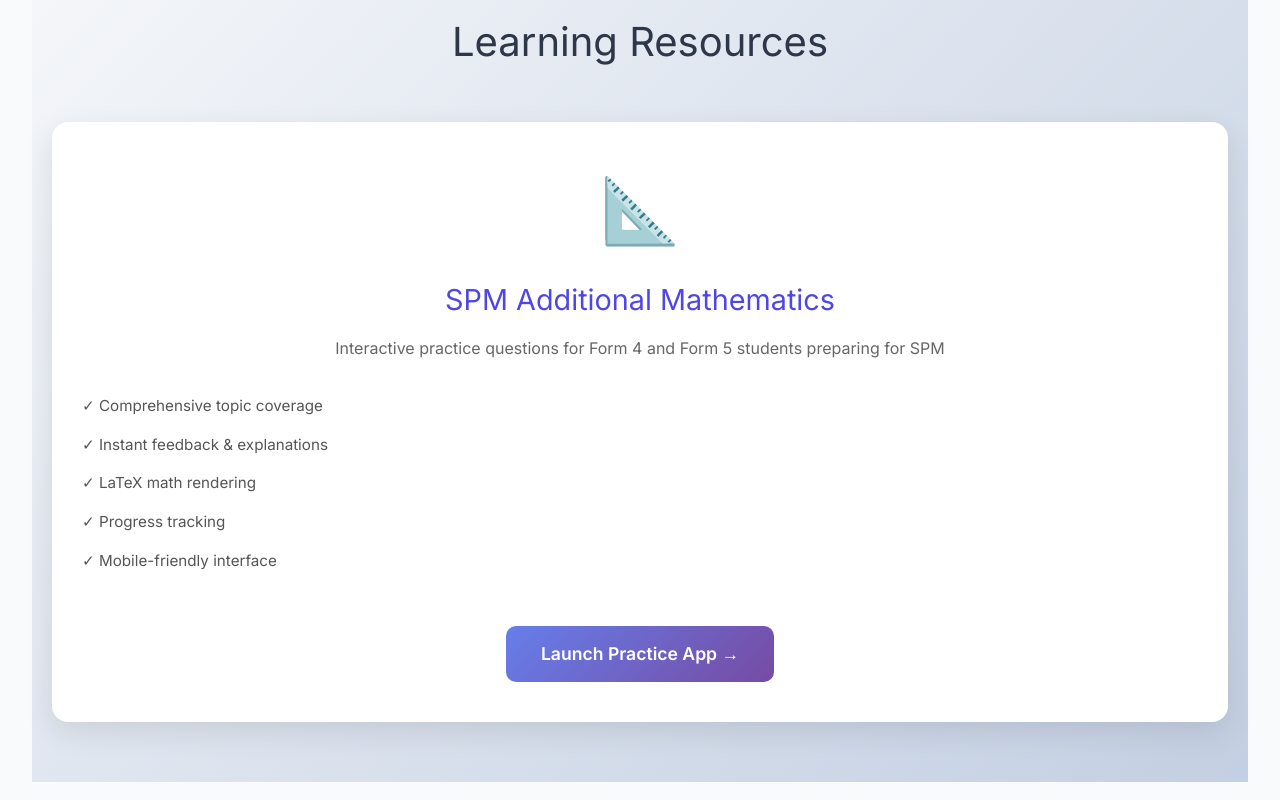
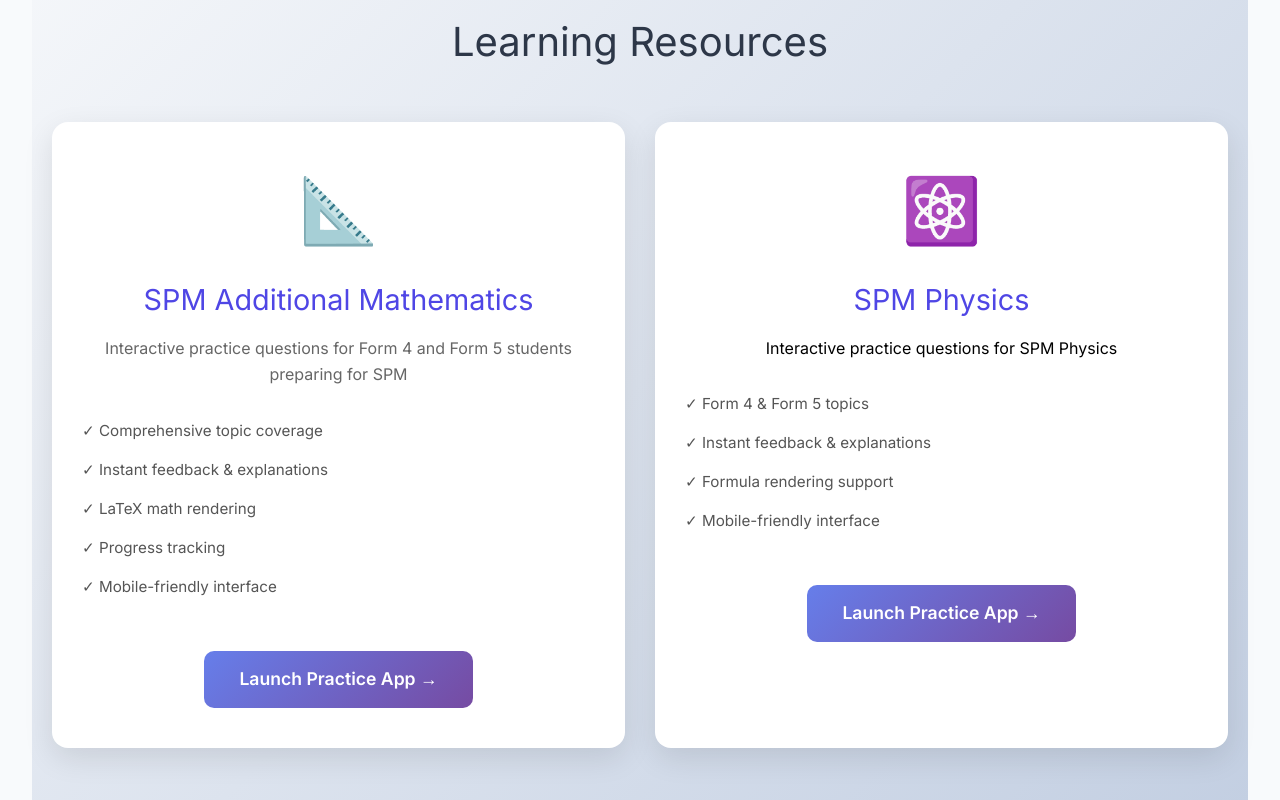
Before and after one commit to jayatuition/jaya-tuition, a plain HTML site: page index.html in a window 1280 px wide. Shown: the part 980-1780 px from the top of the page. Drawn offline with nearby package versions, Linux system fonts and the light colour scheme.

Commit message:
Update index.html

```diff
--- a/index.html
+++ b/index.html
@@ -162,7 +162,21 @@
                     Launch Practice App →
                 </a>
             </div>
-
+                    <div class="resource-card">
+                        <div class="card-icon">⚛️</div>
+                        <h3>SPM Physics</h3>
+                        <p>Interactive practice questions for SPM Physics</p>
+                        <ul class="feature-list">
+                        <li>✓ Form 4 & Form 5 topics</li>
+                        <li>✓ Instant feedback & explanations</li>
+                        <li>✓ Formula rendering support</li>
+                        <li>✓ Mobile-friendly interface</li>
+                        </ul>
+                            <a href="spm-physics.html" class="btn-launch">
+                            Launch Practice App →
+                            </a>
+                    </div>
+        </div>
             <!-- Add more resource cards here as needed -->
         </div>
     </div>
```
